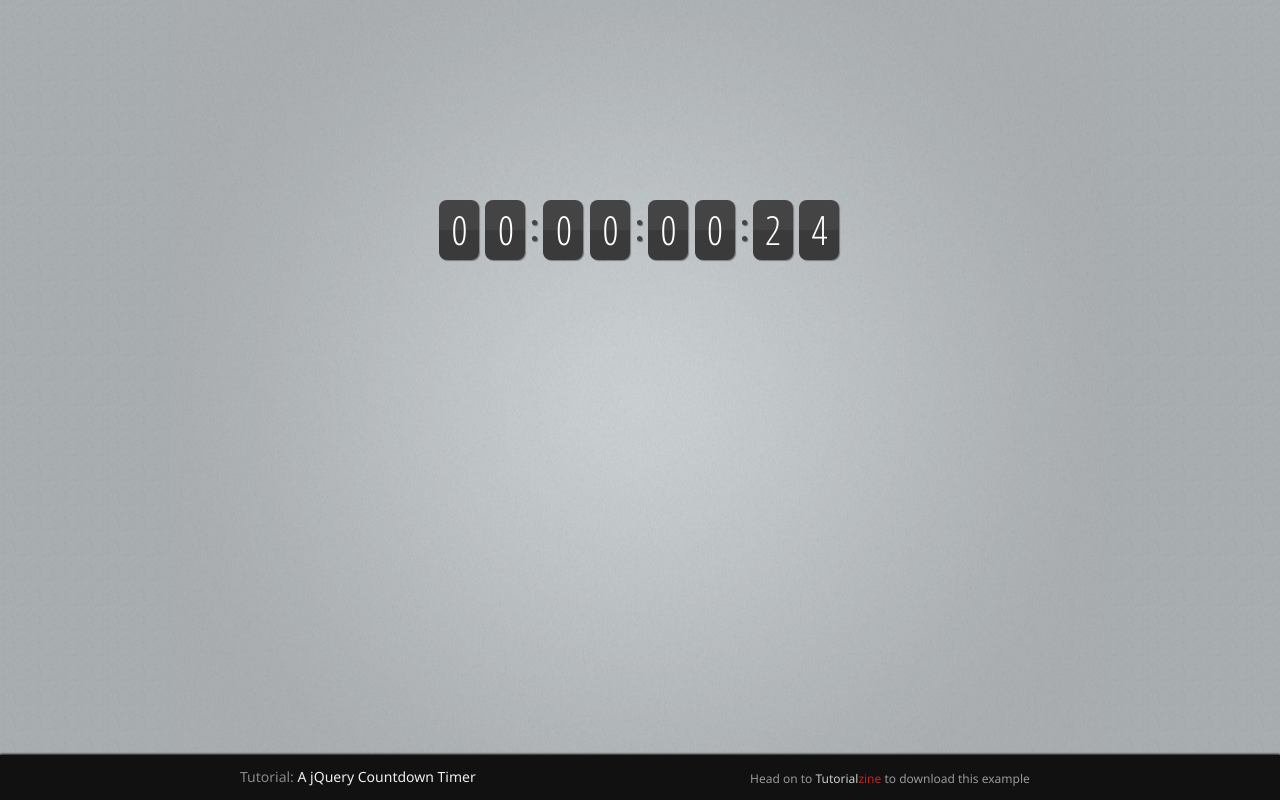
After one commit to NCNU-OpenSource/1041-SE-Team10, a PHP site: page / in a window 1280 px wide. The commit adds this page. Run offline with PHP 8.4, Linux system fonts and the light colour scheme; some libraries are stand-ins or nearby versions.

Commit message:
timer almost done

```diff
--- /dev/null
+++ b/masterchef/assets/countdown/jquery.countdown.css
@@ -0,0 +1,84 @@
+.countdownHolder{
+	width:450px;
+	margin:0 auto;
+	font: 40px/1.5 'Open Sans Condensed',sans-serif;
+	text-align:center;
+	letter-spacing:-3px;
+}
+
+.position{
+	display: inline-block;
+	height: 1.6em;
+	overflow: hidden;
+	position: relative;
+	width: 1.05em;
+}
+
+.digit{
+	position:absolute;
+	display:block;
+	width:1em;
+	background-color:#444;
+	border-radius:0.2em;
+	text-align:center;
+	color:#fff;
+	letter-spacing:-1px;
+}
+
+.digit.static{
+	box-shadow:1px 1px 1px rgba(4, 4, 4, 0.35);
+
+	background-image: linear-gradient(bottom, #3A3A3A 50%, #444444 50%);
+	background-image: -o-linear-gradient(bottom, #3A3A3A 50%, #444444 50%);
+	background-image: -moz-linear-gradient(bottom, #3A3A3A 50%, #444444 50%);
+	background-image: -webkit-linear-gradient(bottom, #3A3A3A 50%, #444444 50%);
+	background-image: -ms-linear-gradient(bottom, #3A3A3A 50%, #444444 50%);
+
+	background-image: -webkit-gradient(
+		linear,
+		left bottom,
+		left top,
+		color-stop(0.5, #3A3A3A),
+		color-stop(0.5, #444444)
+	);
+}
+
+/**
+ * You can use these classes to hide parts
+ * of the countdown that you don't need.
+ */
+
+.countDays{ /* display:none !important;*/ }
+.countDiv0{ /* display:none !important;*/ }
+.countHours{}
+.countDiv1{}
+.countMinutes{}
+.countDiv2{}
+.countSeconds{}
+
+
+.countDiv{
+	display:inline-block;
+	width:16px;
+	height:1.6em;
+	position:relative;
+
+}
+
+.countDiv:before,
+.countDiv:after{
+	position:absolute;
+	width:5px;
+	height:5px;
+	background-color:#444;
+	border-radius:50%;
+	left:50%;
+	margin-left:-3px;
+	top:0.5em;
+	box-shadow:1px 1px 1px rgba(4, 4, 4, 0.5);
+	content:'';
+}
+
+.countDiv:after{
+	top:0.9em;
+}
--- /dev/null
+++ b/masterchef/assets/countdown/jquery.countdown.js
@@ -0,0 +1,119 @@
+/**
+ * @name		jQuery Countdown Plugin
+ * @author		Martin Angelov
+ * @version 	1.0
+ * @url			http://tutorialzine.com/2011/12/countdown-jquery/
+ * @license		MIT License
+ */
+
+(function($){
+	// Number of seconds in every time division
+	var days	= 24*60*60,
+		hours	= 60*60,
+		minutes	= 60;
+	// Creating the plugin
+	$.fn.countdown = function(prop){
+		var options = $.extend({
+			callback	: function(){},
+			timestamp	: 0
+		},prop);
+		var left, d, h, m, s, positions;
+		// Initialize the plugin
+		init(this, options);
+		positions = this.find('.position');
+		(function tick(){
+			// Time left
+			left = Math.floor((options.timestamp - (new Date())) / 1000);
+			if(left < 0){
+				left = 0;
+			}
+			// Number of days left
+			d = Math.floor(left / days);
+			updateDuo(0, 1, d);
+			left -= d*days;
+			// Number of hours left
+			h = Math.floor(left / hours);
+			updateDuo(2, 3, h);
+			left -= h*hours;
+			// Number of minutes left
+			m = Math.floor(left / minutes);
+			updateDuo(4, 5, m);
+			left -= m*minutes;
+			// Number of seconds left
+			s = left;
+			updateDuo(6, 7, s);
+			// Calling an optional user supplied callback
+			options.callback( d,h, m, s);
+			// Scheduling another call of this function in 1s
+			setTimeout(tick, 1000);
+		})();
+		// This function updates two digit positions at once
+		function updateDuo(minor,major,value){
+			switchDigit(positions.eq(minor),Math.floor(value/10)%10);
+			switchDigit(positions.eq(major),value%10);
+		}
+		return this;
+	};
+	function init(elem, options){
+		elem.addClass('countdownHolder');
+
+		// Creating the markup inside the container
+		$.each(['Days','Hours','Minutes','Seconds'],function(i){
+			$('<span class="count'+this+'">').html(
+				'<span class="position">\
+					<span class="digit static">0</span>\
+				</span>\
+				<span class="position">\
+					<span class="digit static">0</span>\
+				</span>'
+			).appendTo(elem);
+
+			if(this!="Seconds"){
+				elem.append('<span class="countDiv countDiv'+i+'"></span>');
+			}
+		});
+
+	}
+
+	// Creates an animated transition between the two numbers
+	function switchDigit(position,number){
+
+		var digit = position.find('.digit')
+
+		if(digit.is(':animated')){
+			return false;
+		}
+
+		if(position.data('digit') == number){
+			// We are already showing this number
+			return false;
+		}
+
+		position.data('digit', number);
+
+		var replacement = $('<span>',{
+			'class':'digit',
+			css:{
+				top:'-2.1em',
+				opacity:0
+			},
+			html:number
+		});
+
+		// The .static class is added when the animation
+		// completes. This makes it run smoother.
+
+		digit
+			.before(replacement)
+			.removeClass('static')
+			.animate({top:'2.5em',opacity:0},'fast',function(){
+				digit.remove();
+			})
+
+		replacement
+			.delay(100)
+			.animate({top:0,opacity:1},'fast',function(){
+				replacement.addClass('static');
+			});
+	}
+})(jQuery);
--- /dev/null
+++ b/masterchef/assets/js/script.js
@@ -0,0 +1,24 @@
+$(function(){
+
+	var note = $('#note'),
+		ts = new Date(2012, 0, 1),
+		newYear = true;
+
+	if((new Date()) > ts){
+		// The new year is here! Count towards something else.
+		// Notice the *1000 at the end - time must be in milliseconds
+
+        //gettime拿到的是毫秒，乘1000=1杪
+        ts = (new Date()).getTime() + 30*1000;
+		newYear = false;
+	}
+
+	$('#countdown').countdown({
+		timestamp	: ts,
+		callback	: function( hours, minutes, seconds){
+
+
+		}
+	});
+
+});
--- /dev/null
+++ b/masterchef/css/styles.css
@@ -0,0 +1,109 @@
+/*-------------------------
+	Simple reset
+--------------------------*/
+
+
+*{
+	margin:0;
+	padding:0;
+}
+
+
+/*-------------------------
+	General Styles
+--------------------------*/
+
+
+html{
+	background:url('../img/tile_bg.jpg') #b0b0b0;
+	position:relative;
+}
+
+body{
+	background:url('../img/page_bg_center.jpg') no-repeat center center;
+	min-height: 600px;
+    padding: 200px 0 0;
+	font:14px/1.3 'Segoe UI',Arial, sans-serif;
+}
+
+a, a:visited {
+	text-decoration:none;
+	outline:none;
+	color:#54a6de;
+}
+
+a:hover{
+	text-decoration:underline;
+}
+
+section, footer{
+	display: block;
+}
+
+
+/*----------------------------
+	Main Section
+-----------------------------*/
+
+#note{
+	color: #666666;
+	font-size: 12px;
+	margin: 0 auto;
+	padding: 4px;
+	text-align: center;
+	text-shadow: 1px 1px 0 rgba(255, 255, 255, 0.3);
+	width: 400px;
+}
+
+
+/*----------------------------
+	The Footer
+-----------------------------*/
+
+
+footer{
+	background-color: #111111;
+	bottom: 0;
+	box-shadow: 0 -1px 2px #111111;
+	height: 45px;
+	left: 0;
+	position: fixed;
+	width: 100%;
+	z-index: 100000;
+}
+
+footer h2{
+	color: #EEEEEE;
+	font-size: 14px;
+	font-weight: normal;
+	left: 50%;
+	margin-left: -400px;
+	padding: 13px 0 0;
+	position: absolute;
+	width: 540px;
+}
+
+footer h2 i{
+	font-style:normal;
+	color:#888;
+}
+
+footer a.tzine,a.tzine:visited{
+	color: #999999;
+	font-size: 12px;
+	left: 50%;
+	margin: 16px 0 0 110px;
+	position: absolute;
+	text-decoration: none;
+	top: 0;
+}
+
+footer a i{
+	color:#ccc;
+	font-style: normal;
+}
+
+footer a i b{
+	color:#c92020;
+	font-weight: normal;
+}
--- /dev/null
+++ b/masterchef/index.html
@@ -0,0 +1,34 @@
+<!DOCTYPE html>
+<html>
+    <head>
+        <meta charset="utf-8" />
+        <title>A jQuery Countdown Timer | Tutorialzine Demo</title>
+
+        <!-- Our CSS stylesheet file -->
+        <link rel="stylesheet" href="http://fonts.googleapis.com/css?family=Open+Sans+Condensed:300" />
+        <link rel="stylesheet" href="assets/css/styles.css" />
+        <link rel="stylesheet" href="assets/countdown/jquery.countdown.css" />
+
+        <!--[if lt IE 9]>
+          <script src="http://html5shiv.googlecode.com/svn/trunk/html5.js"></script>
+        <![endif]-->
+    </head>
+
+    <body>
+
+		<div id="countdown"></div>
+
+		<p id="note"></p>
+
+        <footer>
+	        <h2><i>Tutorial:</i> A jQuery Countdown Timer</h2>
+            <a class="tzine" href="http://tutorialzine.com/2011/12/countdown-jquery/">Head on to <i>Tutorial<b>zine</b></i> to download this example</a>
+        </footer>
+
+        <!-- JavaScript includes -->
+		<script src="http://code.jquery.com/jquery-1.7.1.min.js"></script>
+		<script src="assets/countdown/jquery.countdown.js"></script>
+		<script src="assets/js/script.js"></script>
+
+    </body>
+</html>
```
Also changed, not shown: masterchef/cookieoven.php (+14 -4 lines), masterchef/assets/img/page_bg_center.jpg (added), masterchef/assets/img/tile_bg.jpg (added).
